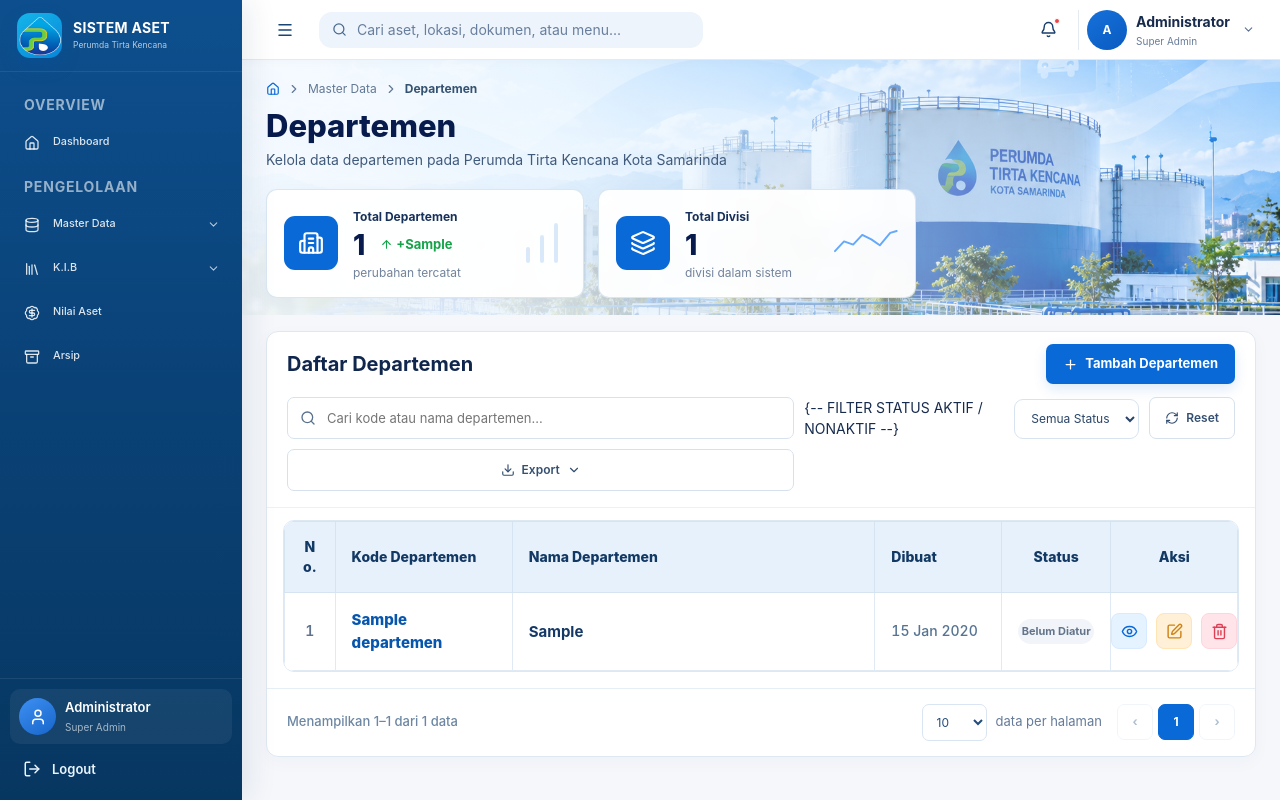
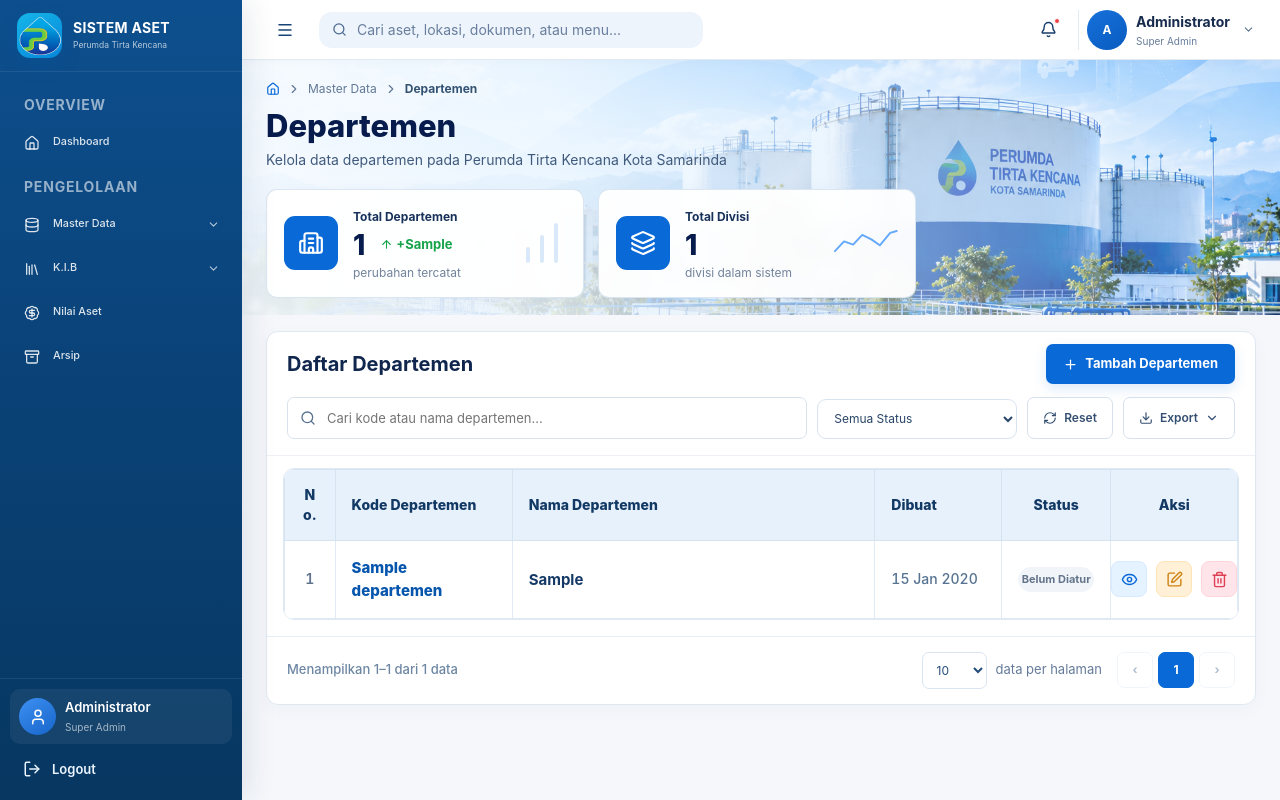
Before and after one commit to rizkyihsancode-gif/aset, a Laravel app: template resources/views/master/data_departemen.blade.php in a window 1280 px wide. Run offline with Laravel 12, Linux system fonts and the light colour scheme; the template is opened without the code that fills it: most values are stand-ins (such as "Sample title", 1, 10 or a date in 2020); data that the repository does not hold is empty.

Commit message:
perbaikan pada seluruh master2

```diff
--- a/resources/views/master/data_bahan.blade.php
+++ b/resources/views/master/data_bahan.blade.php
@@ -367,7 +367,7 @@
 
 
 
-                {-- FILTER STATUS AKTIF / NONAKTIF --}
+                {{-- FILTER STATUS AKTIF / NONAKTIF --}}
                 <div class="master-status-filter">
                     <label for="bahanStatusFilter">Status Bahan</label>
                     <select id="bahanStatusFilter" aria-label="Filter status Bahan">
--- a/resources/views/master/data_departemen.blade.php
+++ b/resources/views/master/data_departemen.blade.php
@@ -179,7 +179,7 @@
 
                 </div>
 
-                {-- FILTER STATUS AKTIF / NONAKTIF --}
+                {{-- FILTER STATUS AKTIF / NONAKTIF --}}
                 <div class="master-status-filter">
                     <label for="deptStatusFilter">Status Departemen</label>
                     <select id="deptStatusFilter" aria-label="Filter status Departemen">
--- a/resources/views/master/data_divisi.blade.php
+++ b/resources/views/master/data_divisi.blade.php
@@ -354,7 +354,7 @@
 
 
 
-                {-- FILTER STATUS AKTIF / NONAKTIF --}
+                {{-- FILTER STATUS AKTIF / NONAKTIF --}}
                 <div class="master-status-filter">
                     <label for="divisiStatusFilter">Status Divisi</label>
                     <select id="divisiStatusFilter" aria-label="Filter status Divisi">
--- a/resources/views/master/data_lokasi.blade.php
+++ b/resources/views/master/data_lokasi.blade.php
@@ -245,7 +245,7 @@
                     </select>
                 </div>
 
-                {-- FILTER STATUS AKTIF / NONAKTIF --}
+                {{-- FILTER STATUS AKTIF / NONAKTIF --}}
                 <div class="master-status-filter">
                     <label for="lokasiStatusFilter">Status Lokasi</label>
                     <select id="lokasiStatusFilter" aria-label="Filter status Lokasi">
--- a/resources/views/master/data_ruangan.blade.php
+++ b/resources/views/master/data_ruangan.blade.php
@@ -331,7 +331,7 @@
 
 
 
-                {-- FILTER STATUS AKTIF / NONAKTIF --}
+                {{-- FILTER STATUS AKTIF / NONAKTIF --}}
                 <div class="master-status-filter">
                     <label for="ruanganStatusFilter">Status Ruangan</label>
                     <select id="ruanganStatusFilter" aria-label="Filter status Ruangan">
--- a/resources/views/master/data_sdm.blade.php
+++ b/resources/views/master/data_sdm.blade.php
@@ -372,7 +372,7 @@
 
 
 
-                {-- FILTER STATUS AKTIF / NONAKTIF --}
+                {{-- FILTER STATUS AKTIF / NONAKTIF --}}
                 <div class="master-status-filter">
                     <label for="sdmStatusFilter">Status SDM Pendukung</label>
                     <select id="sdmStatusFilter" aria-label="Filter status SDM Pendukung">
```
